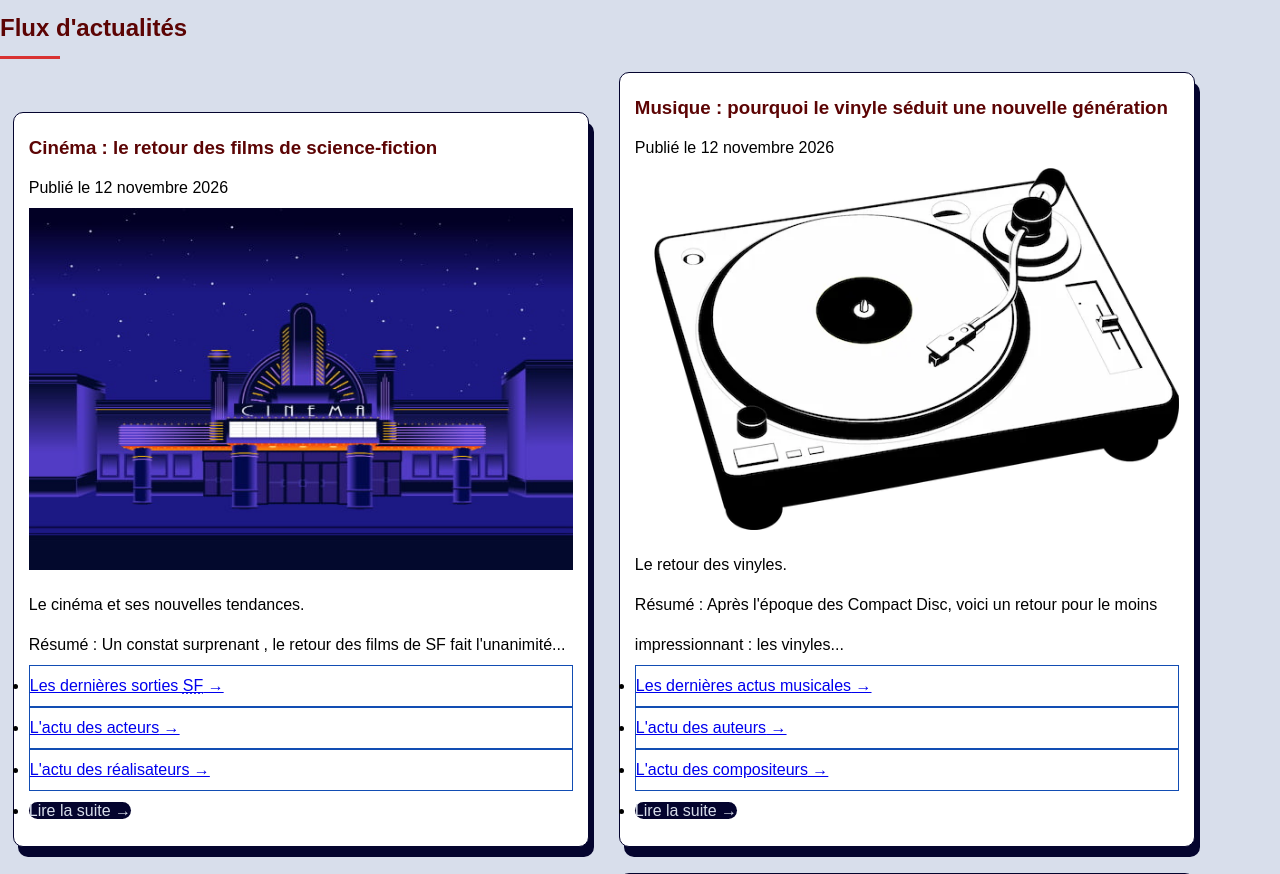
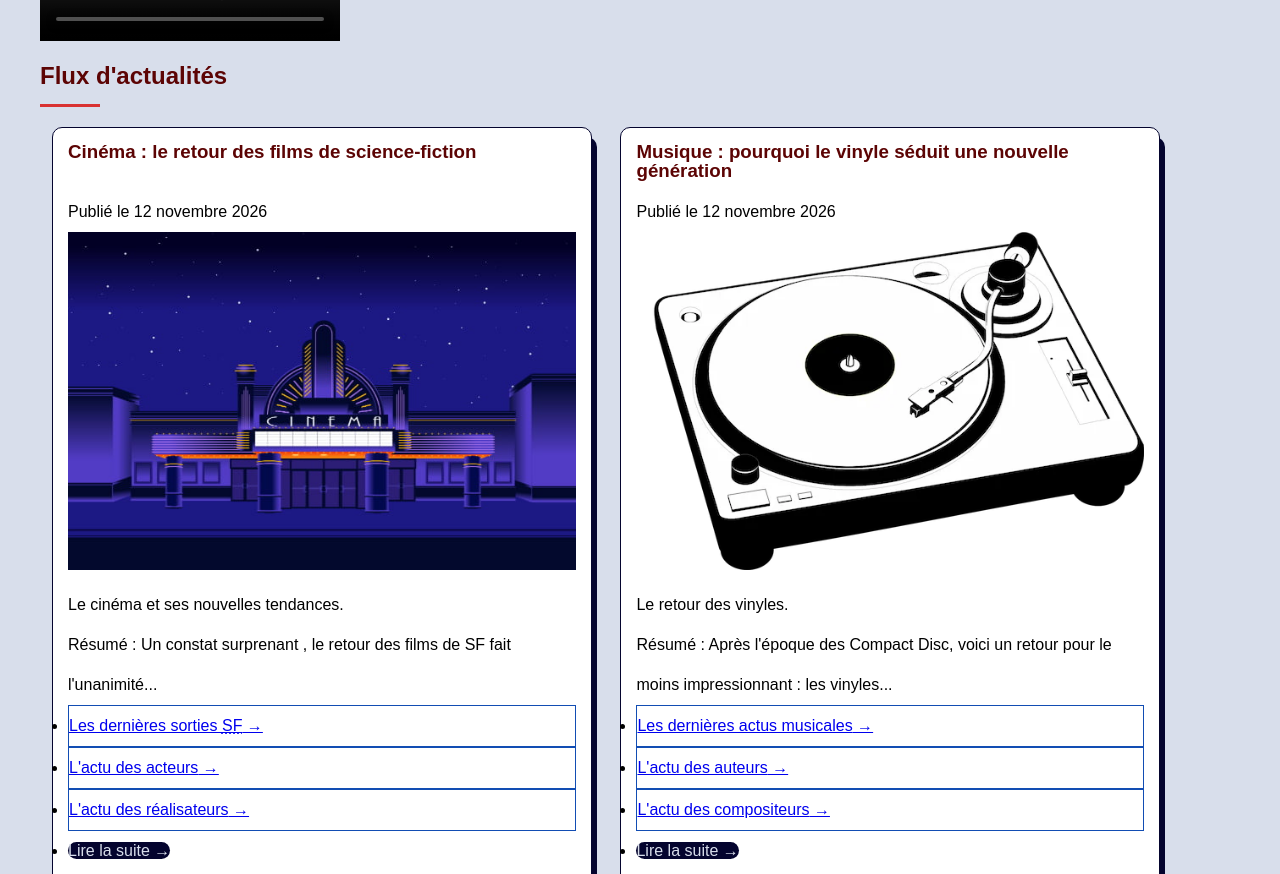
Before and after one commit to jonathanvitry07-svg/webzine, a plain HTML site: page index.html in a window 1280 px wide. Shown: the part 602-1476 px from the top of the page. Drawn offline with Linux system fonts and the light colour scheme; grey boxes are pictures that could not be loaded.

Commit message:
Modification des fichiers pour replacer les cardes

```diff
--- a/style1.css
+++ b/style1.css
@@ -46,7 +46,7 @@ h2, h3{
 }
 
 #main-content{
-    max-width: 1400px;
+    max-width: 1200px;
     margin: 0 auto;
 }
 
@@ -58,7 +58,8 @@ canvas{
 
 .post-card{
     display: inline-block;
-    max-height: 100%;
+    min-height: 40rem;
+    vertical-align: top;
     width: 45%;
     margin: 1%;
     border: 1px solid #04042E;
@@ -68,10 +69,14 @@ canvas{
     padding: 15px;
 }
 
+.post-card h3{
+    line-height: 1;
+    min-height: 2.6em;
+}
 .post-thumbnail{
     max-width: 100%;
     height: auto;
-    object-fit: cover;
+
 }
 
 .data-table{
--- a/style2.css
+++ b/style2.css
@@ -65,6 +65,7 @@ width: 60px;
 height: 3px;
 background-color: #D93232;
 margin-top: 8px;
+margin-bottom: 8px;
 }
 
 .post-card footer a::after{
```
